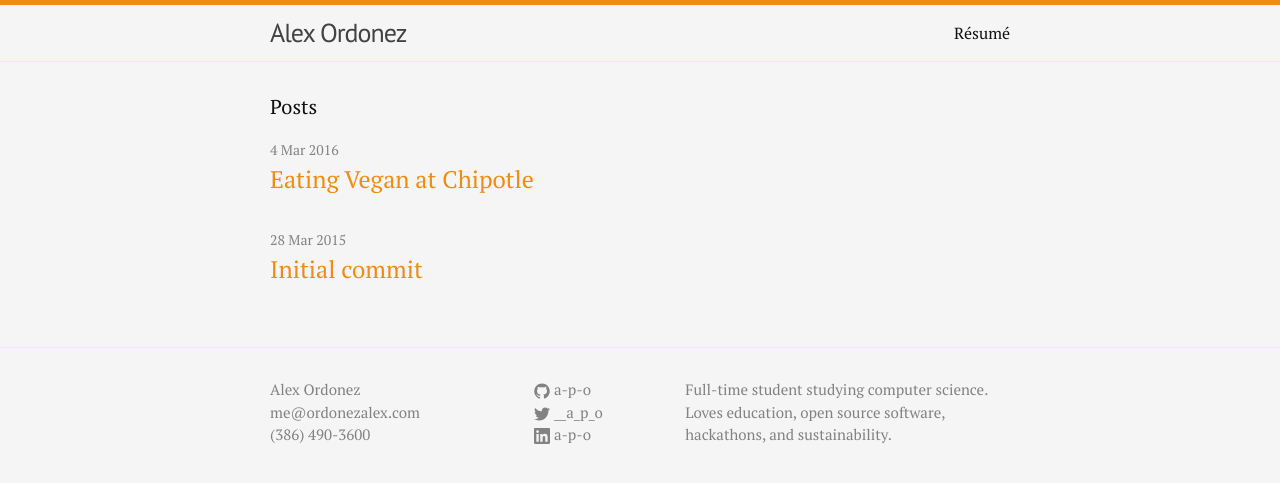
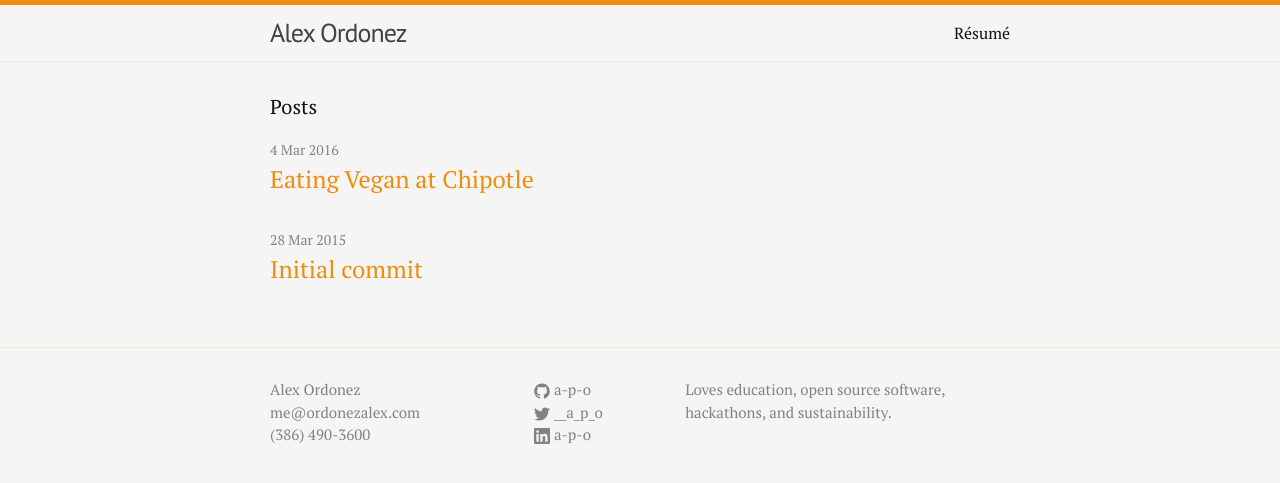
Before and after one commit to a-p-o/a-p-o.github.io, a Jekyll site: the page built from index.html, in a window 1280 px wide. Shown: the top 483 px of the page. Built offline with Jekyll 4.4.1, drawn with Linux system fonts in a browser that asks for light colours; some web fonts are replaced.

Commit message:
Update "about me"

```diff
--- a/_config.yml
+++ b/_config.yml
@@ -5,7 +5,6 @@ email: me@ordonezalex.com
 phone: (386) 490-3600
 phone_link: '+13864903600'
 description: > # this means to ignore newlines until 'baseurl:'
-    Full-time student studying computer science.
     Loves education, open source software, hackathons, and sustainability.
 baseurl: '' # the subpath of your site, e.g. /blog/
 url: 'http://ordonezalex.com' # the base hostname & protocol for your site
```
